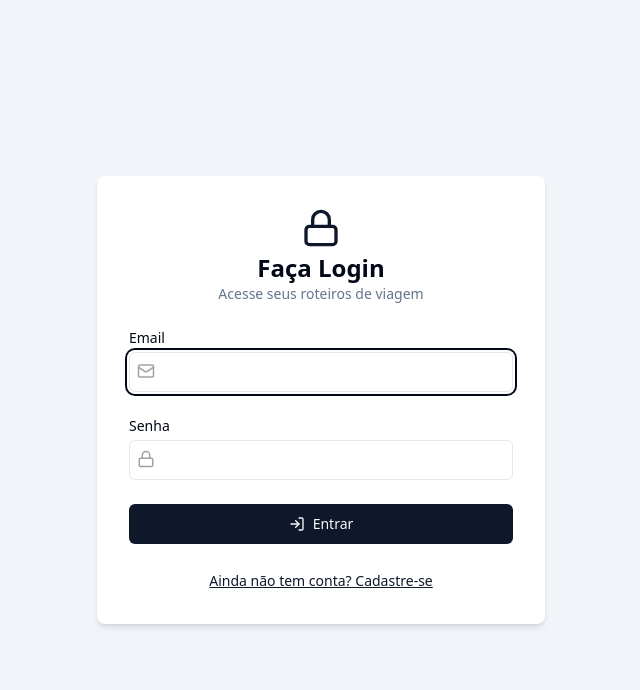
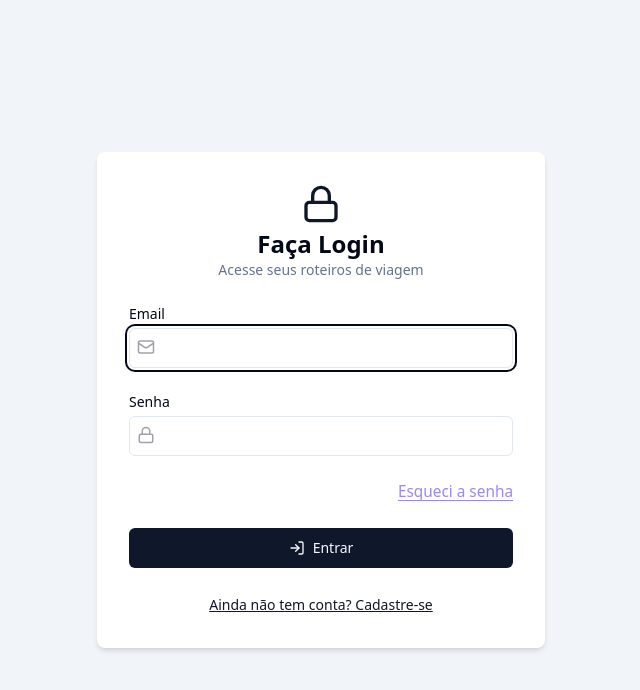
Before and after one commit to EmersonRicard0/EmersonRicard0.github.io, a React (Vite) app: page /login in a window 1280 px wide. Shown: the top 690 px of the page, without its empty margins (319-959 px from the left). Built offline with nearby package versions, Linux system fonts and the light colour scheme.

Commit message:
Fix: Add password reset functionality
- Added a "Forgot password?" link to the login form.
- Implemented basic password reset functionality.

```diff
--- a/src/pages/Dashboard.tsx
+++ b/src/pages/Dashboard.tsx
@@ -4,7 +4,7 @@ import { Button } from "@/components/ui/button";
 import { Edit, Trash } from "lucide-react";
 import NovoRoteiroModal from "@/components/NovoRoteiroModal";
 import PontosTuristicos from "@/components/PontosTuristicos";
-import FooterGaleria from "@/components/FooterGaleria";
+// Removido: import FooterGaleria from "@/components/FooterGaleria";
 
 const roteirosExemplo = [
   {
@@ -147,8 +147,7 @@ export default function Dashboard() {
       {/* NOVA SEÇÃO: Pontos Turísticos */}
       <PontosTuristicos />
 
-      {/* RODAPÉ DE IMAGENS */}
-      <FooterGaleria />
+      {/* FooterGaleria removido conforme solicitado */}
     </div>
   );
 }
--- a/src/pages/Login.tsx
+++ b/src/pages/Login.tsx
@@ -5,12 +5,16 @@ import { Input } from "@/components/ui/input";
 import { Button } from "@/components/ui/button";
 import { Lock, Mail, UserPlus, LogIn } from "lucide-react";
 
+// Nova cor do campo de "esqueci a senha"
+const forgotColor = "#9b87f5";
+
 export default function Login() {
   const navigate = useNavigate();
   const [isCadastro, setIsCadastro] = useState(false);
   const [email, setEmail] = useState("");
   const [senha, setSenha] = useState("");
   const [erro, setErro] = useState("");
+  const [showRecuperar, setShowRecuperar] = useState(false);
 
   function handleSubmit(e: React.FormEvent) {
     e.preventDefault();
@@ -84,6 +88,58 @@ export default function Login() {
             />
           </div>
         </div>
+        {/* Esqueci a senha */}
+        {!isCadastro && (
+          <div className="flex justify-end my-0.5">
+            <button
+              type="button"
+              onClick={() => setShowRecuperar((v) => !v)}
+              style={{
+                color: forgotColor,
+                background: "none",
+                border: "none",
+                padding: 0,
+                fontSize: "0.96rem",
+                cursor: "pointer",
+                textDecoration: "underline",
+                textUnderlineOffset: "2.5px",
+                fontWeight: 500,
+              }}
+              tabIndex={0}
+            >
+              Esqueci a senha
+            </button>
+          </div>
+        )}
+        {showRecuperar && (
+          <div className="mb-2 rounded border border-[#D6BCFA] bg-white text-sm px-3 py-2 text-[#333] shadow">
+            <b className="block mb-1" style={{ color: forgotColor }}>Recuperar senha:</b>
+            <div>
+              Digite seu email acima e clique em "Recuperar". Você receberá um email fictício com instruções ou, caso seja cadastro local, redefina sua senha cadastrando uma nova conta com mesmo email.
+            </div>
+            <Button
+              type="button"
+              style={{
+                background: forgotColor,
+                color: "#fff",
+                marginTop: "10px",
+                minWidth: 110,
+              }}
+              size="sm"
+              onClick={() => {
+                if (!email) {
+                  setErro("Digite seu email para recuperar sua senha.");
+                } else {
+                  setErro("");
+                  alert("Em um sistema real, você receberia um email para redefinir sua senha. Aqui, basta cadastrar novamente esse usuário.");
+                  setShowRecuperar(false);
+                }
+              }}
+            >
+              Recuperar
+            </Button>
+          </div>
+        )}
         {erro && (
           <div className="text-destructive text-sm mb-2">{erro}</div>
         )}
```
